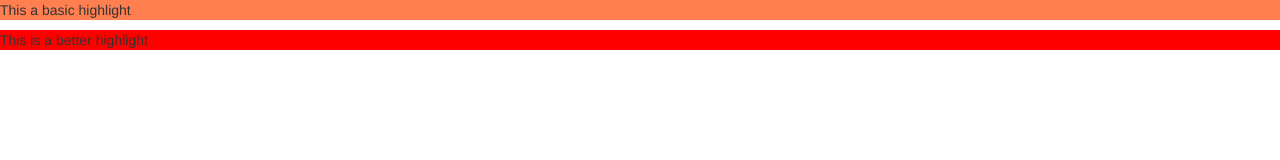
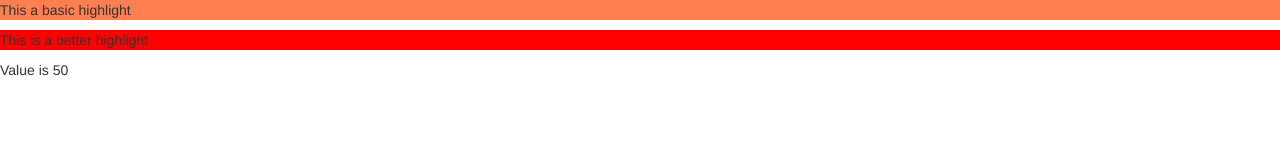
Before and after one commit to Abhinav7076/angular, an Angular app: page / in a window 1280 px wide. Shown: the top 160 px of the page. Built offline with nearby package versions, Linux system fonts and the light colour scheme.

Commit message:
ngSwitch

```diff
--- a/src/app/app.component.html
+++ b/src/app/app.component.html
@@ -1,2 +1,8 @@
 <p basicHighlight>This a basic highlight</p>
 <p appBetterHighlight [defaultColor]="'red'" highlightedColor='green'>This is a better highlight</p>
+<div [ngSwitch]="value">
+    <p *ngSwitchCase="5">Value is 5</p>
+    <p *ngSwitchCase="10">Value is 10</p>
+    <p *ngSwitchCase="50">Value is 50</p>
+    <p *ngSwitchDefault>Value is default</p>
+</div>
--- a/src/app/app.component.ts
+++ b/src/app/app.component.ts
@@ -6,11 +6,5 @@
   styleUrls: ['./app.component.css']
 })
 export class AppComponent {
-  name = "aps";
-  title = 'my-dream-app';
-  featureSelected = ''
-
-  select(feature: string){
-    this.featureSelected = feature
-  }
+  value=50
 }
```
